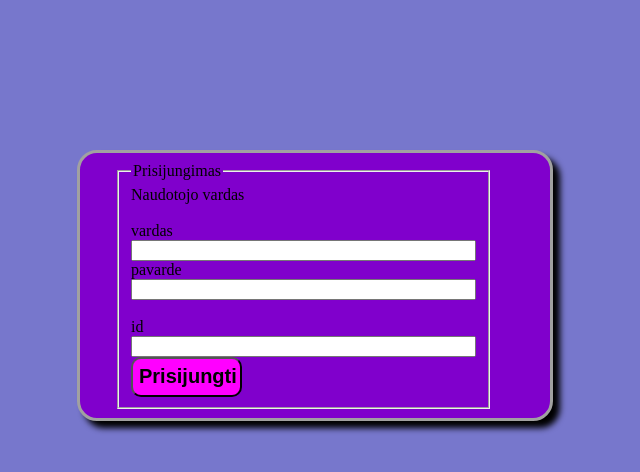
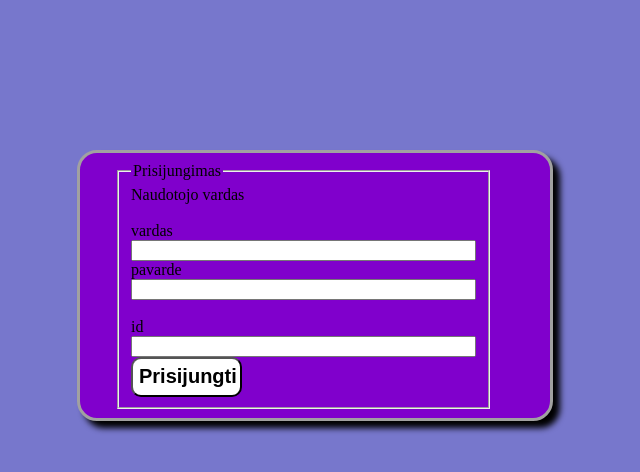
Before and after one commit to GedasAt/Website, a plain HTML site: page Sign-in.html in a window 1280 px wide. Shown: the whole page, without its empty margins (381-1021 px from the left). Drawn offline with Linux system fonts and the light colour scheme.

Commit message:
Update Style.css

```diff
--- a/Style.css
+++ b/Style.css
@@ -1,4 +1,4 @@
 #body-color{ background-color:#7777CC; } #Sign-In{ margin-top:150px; margin-bottom:150px; margin-right:150px;
 margin-left:450px; border:3px solid #a1a1a1; padding:9px 35px; background:#8000CC;
 width:400px; border-radius:20px; box-shadow: 7px 7px 6px; }
-#button{ border-radius:10px; width:111px; height:40px; background:#FF00FF; font-weight:bold; font-size:20px }
+#button{ border-radius:10px; width:111px; height:40px; background:#ffffff; font-weight:bold; font-size:20px }
```
